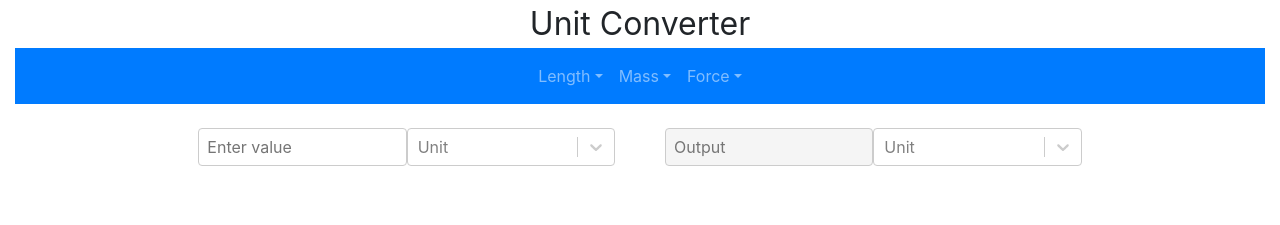
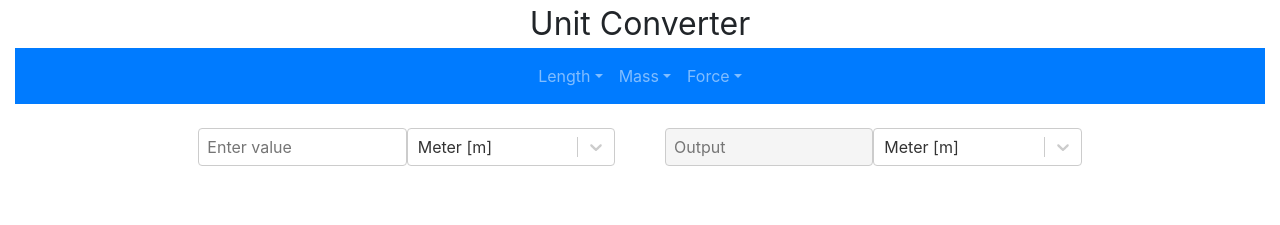
Before and after one commit to kvsuen/unit-converter-first-react-app, a React (Create React App) app: page / in a window 1280 px wide. Shown: the top 225 px of the page. Built offline with nearby package versions, Linux system fonts and the light colour scheme.

Commit message:
implemented autoupdating output for any user input

```diff
--- a/src/App.js
+++ b/src/App.js
@@ -3,18 +3,18 @@ import Header from './Header'
 import NavigationTabs from './NavigationTabs'
 import InputConversion from './InputConversion'
 import {Container, Row, Col} from 'react-bootstrap'
+import DetConversionFactor from './DetConversionFactor'
 
 class App extends React.Component {
   state = {
-    inputUnit: null,
-    outputUnit: null
+    inputUnit: {value: "meter [m]", label: "Meter [m]"},
+    outputUnit: {value: "meter [m]", label: "Meter [m]"},
+    inputValue: "",
+    outputValue: "",
+    conversionFactor: 1
   };
 
-  handleChange = (selectedOption, event) => {
-    const { name } = event
-    this.setState({ [name]: selectedOption });
-  };
-
+  //when nav button is selected
   handleClick = (event) => {
     const {name} = event.target
     const firstUnit = name.slice(0, name.search("]") + 1)
@@ -29,8 +29,34 @@ class App extends React.Component {
     }
     this.setState({ inputUnit: firstUnitObject})
     this.setState({ outputUnit: secondUnitObject})
+    this.setState({ conversionFactor: DetConversionFactor(firstUnitObject, secondUnitObject)},
+      function () {
+        this.setState({ outputValue: this.state.inputValue * this.state.conversionFactor})
+    })
   }
 
+  //when select unit box is used
+  handleChange = (selectedOption, event) => {
+    const { name } = event
+    this.setState({ [name]: selectedOption },
+      function () {
+      //setState does not immediate mutate this.state, but creates a pending state transition
+      //passing in another function as a callback causes it to execute after the state change occurs
+        this.setState({ conversionFactor: DetConversionFactor(this.state.inputUnit, this.state.outputUnit)},
+        function () {
+          this.setState({ outputValue: this.state.inputValue * this.state.conversionFactor})
+        })
+    })
+  };
+
+  //when input textbox is used
+  handleInputChange = (event) => {
+    const {name, value} = event.target
+    this.setState({ [name]: value },
+      function () {
+        this.setState({ outputValue: this.state.inputValue * this.state.conversionFactor})
+    })
+  }
   render () {
     return (
       <Container fluid>
@@ -47,7 +73,11 @@ class App extends React.Component {
         </Row>
         <Row>
           <Col>
-            <InputConversion handleChange={this.handleChange} data={this.state}/>
+            <InputConversion
+              handleChange={this.handleChange}
+              handleInputChange={this.handleInputChange}
+              data={this.state}
+            />
           </Col>
         </Row>
       </Container>
```
